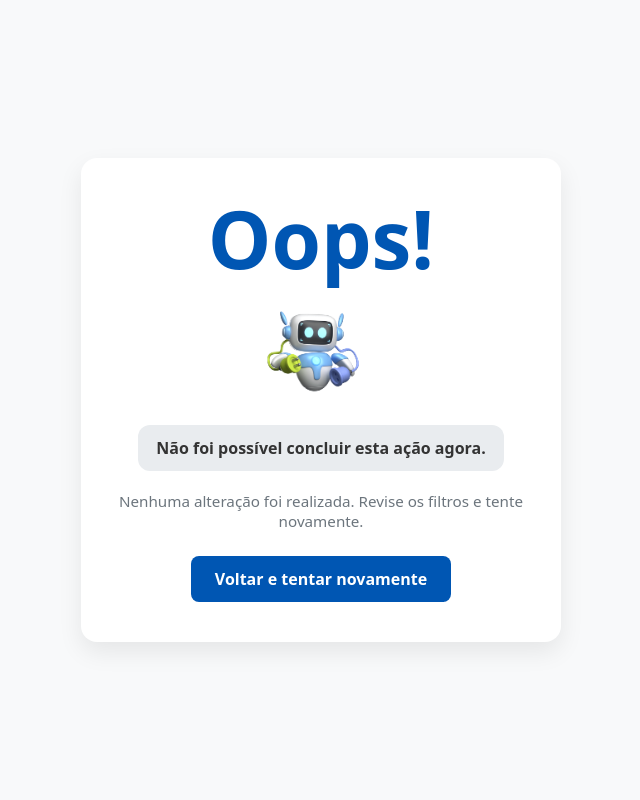
After one commit to kazukiwi/Projeto-AAPM-Harity, a FastAPI app: template app/templates/erro_generico.html in a window 1280 px wide. The commit adds this page. Shown: the whole page, without its empty margins (319-959 px from the left). Run offline with FastAPI, Linux system fonts and the light colour scheme; the template is opened without the code that fills it, so the values that code supplies are empty.

Commit message:
Arrumando os erros na seleção de estoque baixo

```diff
--- a/app/main.py
+++ b/app/main.py
@@ -1,9 +1,11 @@
 import asyncio
+import logging
 from pathlib import Path
 
 from datetime import date, datetime
 
 from fastapi import FastAPI, Request, Depends, Form
+from fastapi.exceptions import RequestValidationError
 from fastapi.staticfiles import StaticFiles
 from fastapi.templating import Jinja2Templates
 from fastapi.responses import RedirectResponse
@@ -56,6 +58,7 @@ async def iniciar_rotina_fechamento_diario():
 APP_DIR = Path(__file__).resolve().parent
 app.mount("/static", StaticFiles(directory=APP_DIR / "static"), name="static")
 templates = Jinja2Templates(directory=APP_DIR / "templates")
+logger = logging.getLogger(__name__)
 
 
 @app.get("/termos-de-uso")
@@ -102,6 +105,37 @@ async def http_exception_handler(request: Request, exc: StarletteHTTPException):
             context={"request": request}
         )
     return await default_http_exception_handler(request, exc)
+
+
+@app.exception_handler(RequestValidationError)
+async def validation_exception_handler(request: Request, exc: RequestValidationError):
+    """Evita expor uma resposta técnica quando um filtro ou formulário é inválido."""
+    return templates.TemplateResponse(
+        name="erro_generico.html",
+        request=request,
+        status_code=422,
+        context={
+            "request": request,
+            "mensagem": "Não foi possível aplicar estes filtros. Tente novamente.",
+            "voltar_para": "/produtos/",
+        },
+    )
+
+
+@app.exception_handler(Exception)
+async def unexpected_exception_handler(request: Request, exc: Exception):
+    """Mostra uma tela clara ao usuário e preserva o detalhe técnico no log."""
+    logger.exception("Erro não tratado em %s", request.url.path, exc_info=exc)
+    return templates.TemplateResponse(
+        name="erro_generico.html",
+        request=request,
+        status_code=500,
+        context={
+            "request": request,
+            "mensagem": "Ocorreu um erro inesperado ao carregar esta página.",
+            "voltar_para": "/",
+        },
+    )
 
 # 3º: INCLUIR OS ROUTERS dos controllers
 app.include_router(auth_controller.router)
--- a/app/static/javascript/listagem.js
+++ b/app/static/javascript/listagem.js
@@ -20,7 +20,7 @@ function iniciarListagens() {
         if (!normalizar(linha.textContent).includes(termo)) return false;
         const categoria = document.getElementById("select-categoria");
         const baixo = document.getElementById("check-estoque-baixo");
-        if (categoria?.value) {
+        if (categoria?.value && categoria.value !== "0") {
           const nomeCategoria = normalizar(categoria.options[categoria.selectedIndex]?.textContent);
           if (normalizar(linha.cells[2]?.textContent) !== nomeCategoria) return false;
         }
--- /dev/null
+++ b/app/templates/erro_generico.html
@@ -0,0 +1,23 @@
+<!DOCTYPE html>
+<html lang="pt-br">
+<head>
+    <meta charset="UTF-8">
+    <meta name="viewport" content="width=device-width, initial-scale=1.0">
+    <link rel="icon" href="/static/img/image.ico" type="image/x-icon">
+    <title>Não foi possível concluir - AAPM</title>
+    <link rel="stylesheet" href="/static/css/erro.css">
+</head>
+<body>
+    <main class="erro-page">
+        <section class="erro-card" aria-labelledby="titulo-erro">
+            <h1 class="erro-codigo">Oops!</h1>
+            <div class="robo-wrap">
+                <img src="/static/img/robot-404.png" alt="Ilustração de um robô informando um problema" class="robo-img">
+                <div class="balao-fala"><p>{{ mensagem or 'Não foi possível concluir esta ação agora.' }}</p></div>
+            </div>
+            <p class="erro-subtexto">Nenhuma alteração foi realizada. Revise os filtros e tente novamente.</p>
+            <div class="erro-acoes"><a href="{{ voltar_para or '/' }}" class="btn-voltar">Voltar e tentar novamente</a></div>
+        </section>
+    </main>
+</body>
+</html>
--- a/app/templates/produtos/index.html
+++ b/app/templates/produtos/index.html
@@ -80,7 +80,7 @@
             <div class="select-wrapper">
                 <i class="fa-solid fa-filter icone-filtro"></i>
                 <select id="select-categoria" name="categoria_id">
-                    <option value="">Todas as categorias</option>
+                    <option value="0">Todas as categorias</option>
                     {% for cat in categorias %}
                     <option value="{{ cat.id }}" {% if categoria_id == cat.id %}selected{% endif %}>{{ cat.nome }}</option>
                     {% endfor %}
@@ -263,7 +263,7 @@
     </footer>
 
 
-    <script src="/static/javascript/listagem.js?v=3"></script>
+    <script src="/static/javascript/listagem.js?v=4"></script>
     <script>
         // Submete o formulário de filtros ao alterar categoria ou estoque baixo
         (function () {
```
